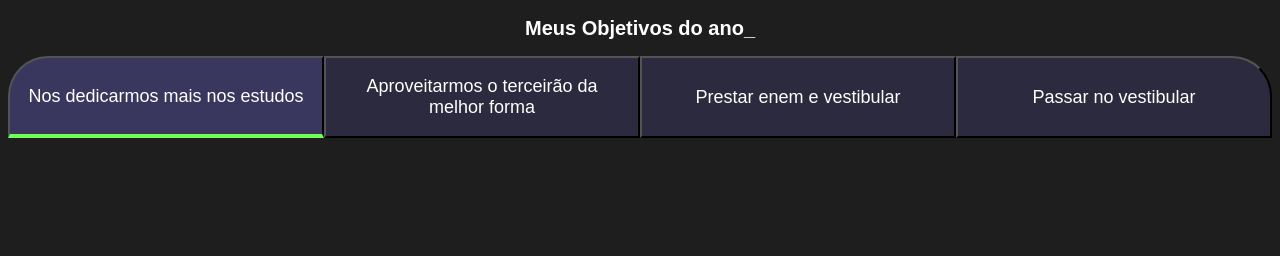
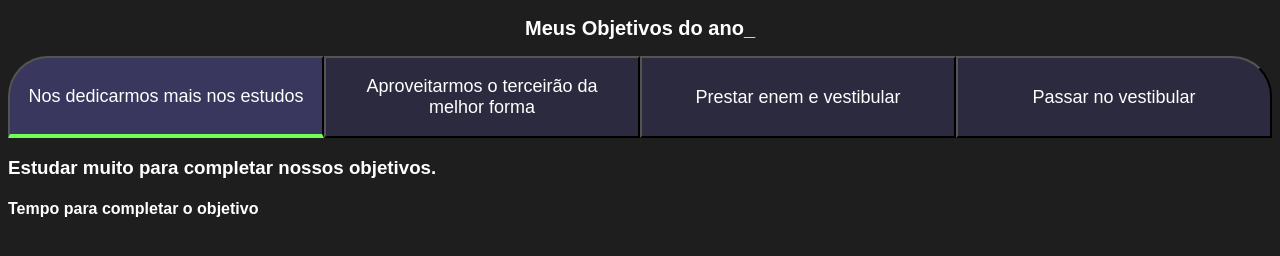
Before and after one commit to giovanaaoliveira/projeto-de-vida-maviegigi, a plain HTML site: page index.html in a window 1280 px wide. Drawn offline with Linux system fonts and the light colour scheme.

Commit message:
Update index.html

```diff
--- a/index.html
+++ b/index.html
@@ -7,7 +7,7 @@
     <link rel="stylesheet" href="Style.css">
 </head>
 <body>
-    <section class="conteudo principal"></section>
+    <section class="conteudo principal">
     <h2 class=”titulo-principal”>Meus Objetivos do ano<span>_<span></h2>
     <div class="botoes">
         <button class="botao ativo"> Nos dedicarmos mais nos estudos</button>
@@ -15,6 +15,13 @@
         <button class="botao"> Prestar enem e vestibular</button>
         <button class="botao"> Passar no vestibular</button>
     </div>
-    <script src=main.js»></script>
+    <div class="abas-textos">
+        <div class="aba-conteudo">
+        <h3 class="aba-conteudo-titulo-principal"> Estudar muito para completar nossos objetivos.</h3>
+        <h4 class="aba-conteudo-titulo-secundario">Tempo para completar o objetivo</h4>
+        </div>
+        </div>
+</section>
+    <script src="main.js"></script>
 </body>
 </html>
```
